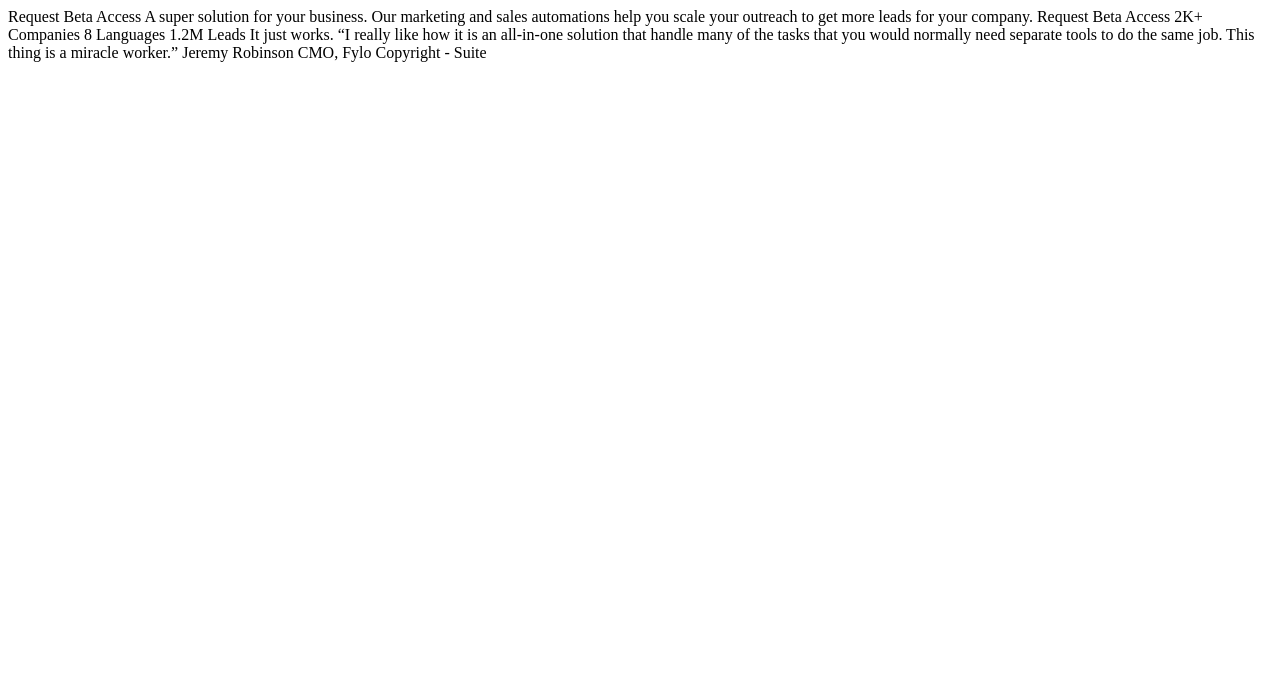
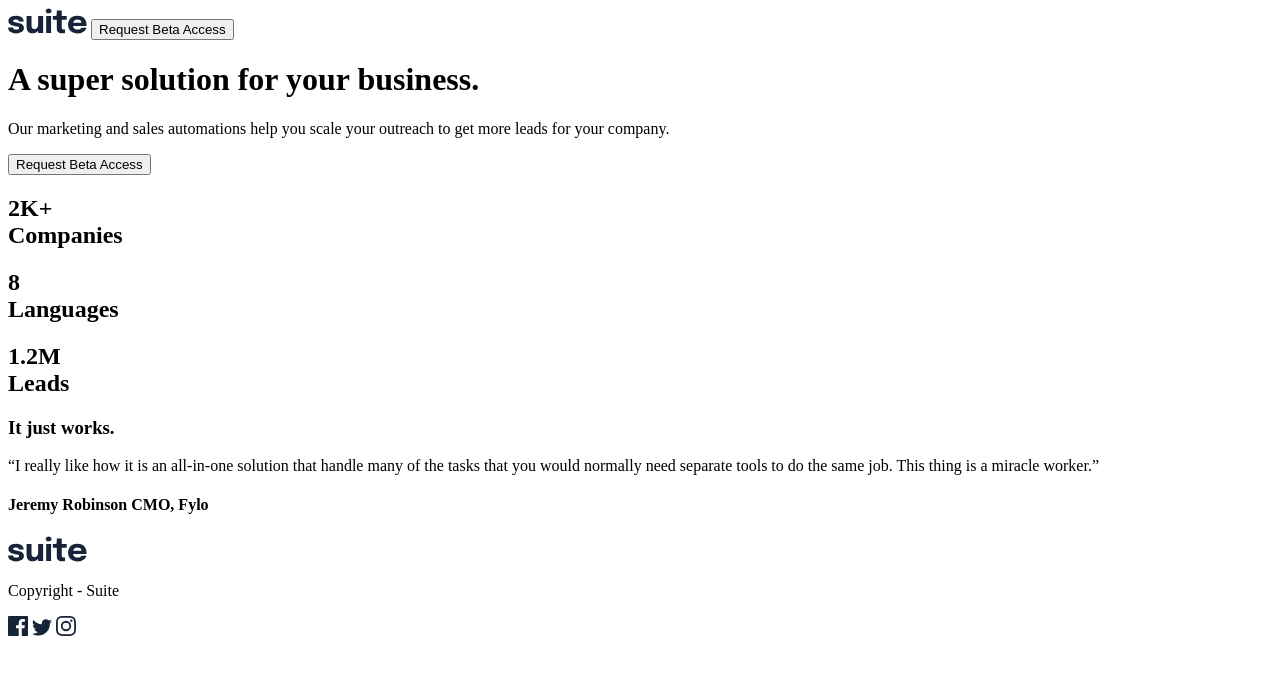
Before and after one commit to DeeaEmilia/Challenge-2, a plain HTML site: page index.html in a window 1280 px wide. Drawn offline with Linux system fonts and the light colour scheme.

Commit message:
structure written down

```diff
--- a/index.html
+++ b/index.html
@@ -1,43 +1,70 @@
 <!DOCTYPE html>
 <html lang="en">
-<head>
-  <meta charset="UTF-8">
-  <meta name="viewport" content="width=device-width, initial-scale=1.0">
+  <head>
+    <meta charset="UTF-8" />
+    <meta name="viewport" content="width=device-width, initial-scale=1.0" />
 
-  <link rel="icon" type="image/png" sizes="32x32" href="./assets/favicon-32x32.png">
+    <link
+      rel="icon"
+      type="image/png"
+      sizes="32x32"
+      href="./assets/favicon-32x32.png" />
 
-  <title>Frontend Mentor | Suite landing page</title>
-</head>
-<body>
+    <title>Frontend Mentor | Suite landing page</title>
+  </head>
+  <body>
+    <header>
+      <nav>
+        <img src="assets/logo.svg" alt="logo called suite" />
+        <button class="btn-light">Request Beta Access</button>
+      </nav>
+      <h1>A super solution for your business.</h1>
+      <p>
+        Our marketing and sales automations help you scale your outreach to get
+        more leads for your company.
+      </p>
+      <button class="btn-dark">Request Beta Access</button>
+    </header>
+    <h2>
+      2K+ <br />
+      <span> Companies </span>
+    </h2>
+    <h2>
+      8 <br />
+      <span> Languages </span>
+    </h2>
+    <h2>
+      1.2M <br />
+      <span> Leads </span>
+    </h2>
+    <h3>It just works.</h3>
+    <p>
+      “I really like how it is an all-in-one solution that handle many of the
+      tasks that you would normally need separate tools to do the same job. This
+      thing is a miracle worker.”
+    </p>
+    <h4>
+      Jeremy Robinson
+      <span>CMO, Fylo </span>
+    </h4>
 
-  Request Beta Access
-
-  A super solution for your business.
-
-  Our marketing and sales automations help you scale your outreach to
-  get more leads for your company.
-
-  Request Beta Access
-
-  2K+
-  Companies
-
-  8
-  Languages
-
-  1.2M
-  Leads
-
-  It just works.
-
-  “I really like how it is an all-in-one solution that handle many of
-  the tasks that you would normally need separate tools to do the same
-  job. This thing is a miracle worker.”
-
-  Jeremy Robinson
-  CMO, Fylo
-
-  Copyright - Suite
-
-</body>
+    <footer>
+      <img src="assets/logo.svg" alt="logo for suite" />
+      <p>Copyright - Suite</p>
+      <div class="social-media">
+        <img
+          class="social-media--icons"
+          src="assets/icon-facebook.svg"
+          alt="facebook icon" />
+        <img
+          class="social-media--icons"
+          src="assets/icon-twitter.svg"
+          alt="twitter icon" />
+        <img
+          class="social-media--icons"
+          src="assets/icon-instagram.svg"
+          alt="instagram icon" />
+      </div>
+    </footer>
+  </body>
 </html>
```
